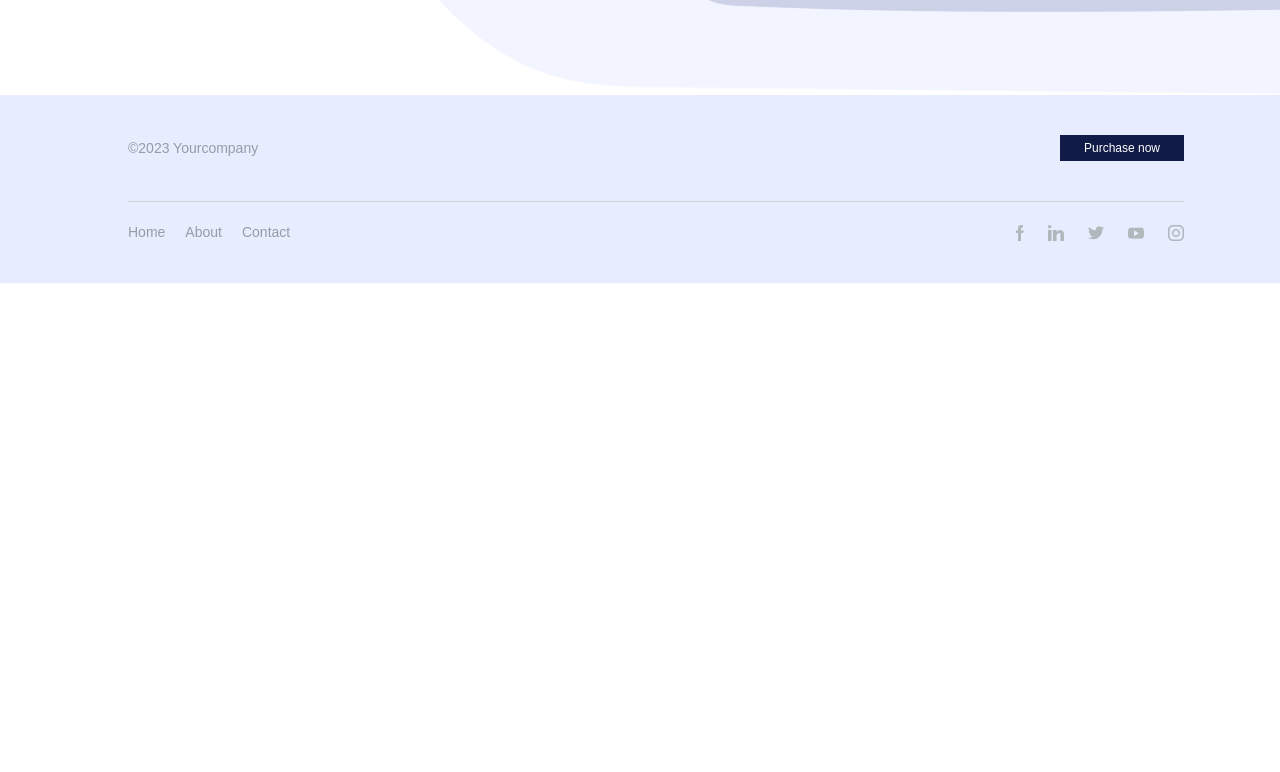
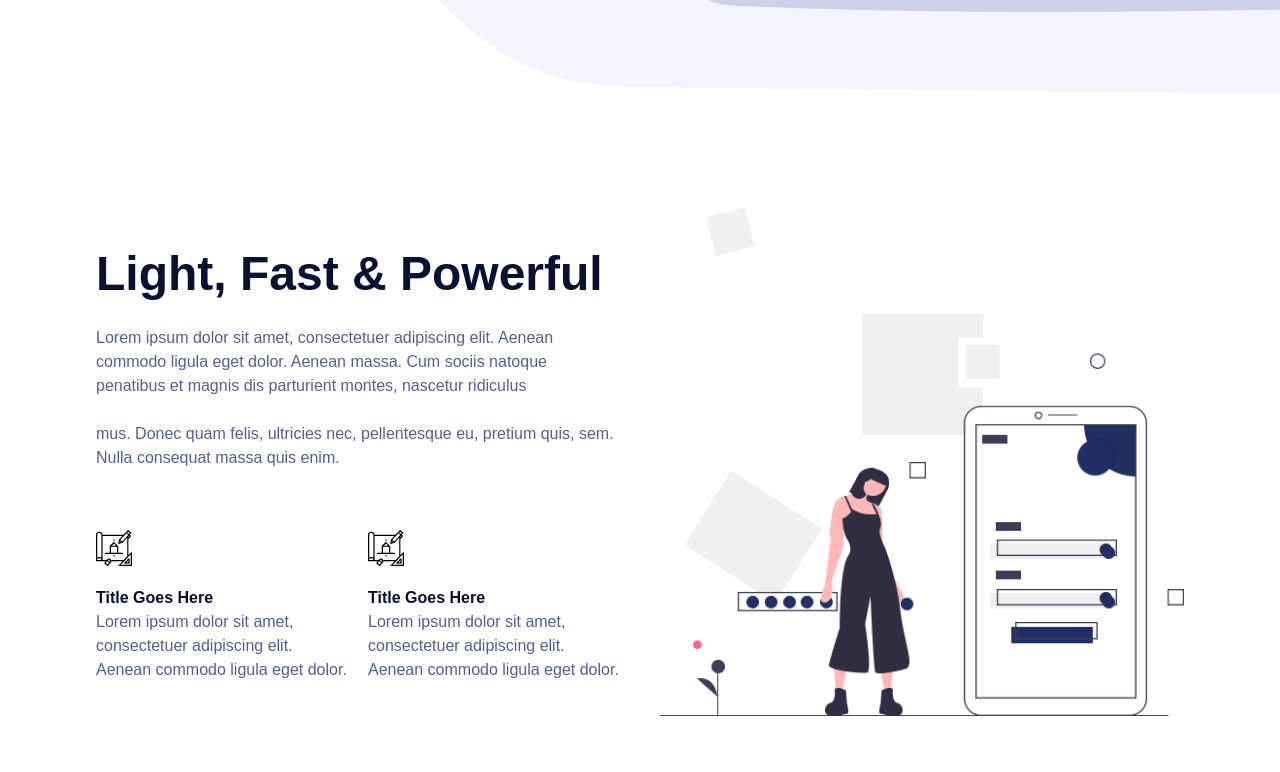
Before and after one commit to hasanimrul/skyline-landing-page, a Next.js app: page / in a window 1280 px wide. Shown: the part 968-1740 px from the top of the page. Before the commit the page ends 1251 px from the top, so only its background shows below. Built offline with nearby package versions, Linux system fonts and the light colour scheme.

Commit message:
built middle information section

```diff
--- a/src/app/layout.js
+++ b/src/app/layout.js
@@ -1,3 +1,4 @@
+"use client"
 import "../../styles/globals.css";
 import Header from "@/components/shared/header/Header";
 import Footer from "@/components/shared/footer/Footer";
@@ -9,10 +10,6 @@ const roboto = Roboto({
   variable: "--font-roboto",
 });
 
-export const metadata = {
-  title: "Create Next App",
-  description: "Generated by create next app",
-};
 
 export default function RootLayout({ children }) {
   return (
--- a/src/app/page.js
+++ b/src/app/page.js
@@ -1,3 +1,4 @@
+import MidInfoSection from "@/components/sections/MidInfoSection";
 import TopHero from "@/components/sections/TopHero";
 import Footer from "@/components/shared/footer/Footer";
 import Header from "@/components/shared/header/Header";
@@ -6,6 +7,7 @@ export default function Home() {
   return (
     <>
       <TopHero />
+      <MidInfoSection />
     </>
   );
 }
--- /dev/null
+++ b/src/components/elements/Title.jsx
@@ -0,0 +1,14 @@
+"use client"
+import React from "react";
+
+const Title = ({ titleText }) => {
+  return (
+    <>
+      <h1 className="text-5xl font-bold text-[#091133] leading-16 max-w-[20ch]">
+        {titleText}
+      </h1>
+    </>
+  );
+};
+
+export default Title;
--- /dev/null
+++ b/src/components/sections/MidInfoSection.jsx
@@ -0,0 +1,52 @@
+import React from "react";
+import Title from "../elements/Title";
+
+const MidInfoSection = () => {
+  const infoCard = [
+    {
+      title: "Title Goes Here",
+      description:
+        "Lorem ipsum dolor sit amet, consectetuer adipiscing elit. Aenean commodo ligula eget dolor. ",
+      icon: "/assets/images/mid-info-icon.png",
+    },
+    {
+      title: "Title Goes Here",
+      description:
+        "Lorem ipsum dolor sit amet, consectetuer adipiscing elit. Aenean commodo ligula eget dolor. ",
+      icon: "/assets/images/mid-info-icon.png",
+    },
+  ];
+  return (
+    <div className="main-container py-28">
+      <div className="boxed-content grid grid-cols-2 items-center gap-10">
+        <div className="flex flex-col items-start gap-5">
+          <Title titleText={"Light, Fast & Powerful"} />
+          <p className="text-[#505F98]">
+            Lorem ipsum dolor sit amet, consectetuer adipiscing elit. Aenean
+            commodo ligula eget dolor. Aenean massa. Cum sociis natoque
+            penatibus et magnis dis parturient montes, nascetur ridiculus <br />{" "}
+            <br />
+            mus. Donec quam felis, ultricies nec, pellentesque eu, pretium quis,
+            sem. Nulla consequat massa quis enim.
+          </p>
+          <div className="grid grid-cols-2 gap-5 pt-10">
+            {infoCard.map((card, index) => (
+              <div key={index} className="flex flex-col gap-5 items-start">
+                <img src={card.icon} alt="mid info icon" />
+                <div>
+                  <h3 className="text-[#091133] font-bold">{card.title}</h3>
+                  <p className="text-[#505F98]">{card.description}</p>
+                </div>
+              </div>
+            ))}
+          </div>
+        </div>
+        <div>
+          <img src="/assets/images/mid-info.png" alt="mid info image" />
+        </div>
+      </div>
+    </div>
+  );
+};
+
+export default MidInfoSection;
--- a/src/components/sections/TopHero.jsx
+++ b/src/components/sections/TopHero.jsx
@@ -1,6 +1,7 @@
 import React from "react";
 import PrimaryBtn from "../elements/buttons/PrimaryBtn";
 import SecondaryBtn from "../elements/buttons/SecondaryBtn";
+import Title from "../elements/Title";
 
 const TopHero = () => {
   return (
@@ -11,12 +12,10 @@ const TopHero = () => {
         backgroundPosition: "right",
         backgroundRepeat: "no-repeat",
       }}
-      className=" py-[22rem] flex items-center"
+      className=" py-[22rem] flex items-center main-container"
     >
       <div className="boxed-content flex flex-col items-start gap-5">
-        <h1 className="text-5xl font-bold text-[#091133] leading-16">
-        Introduce Your Product <br /> Quickly & Effectively
-        </h1>
+      <Title titleText={"Introduce Your Product Quickly & Effectively"} />
         <p className="text-[#505F98] max-w-[60ch]">
         Lorem ipsum dolor sit amet, consectetuer adipiscing elit. Aenean commodo ligula eget dolor. Aenean massa. Cum sociis natoque penatibus et magnis dis parturient montes, nascetur ridiculus <br /> <br />
         mus. Donec quam felis, ultricies nec, pellentesque eu, pretium quis, sem. Nulla consequat massa quis enim.
--- a/src/components/shared/footer/Footer.jsx
+++ b/src/components/shared/footer/Footer.jsx
@@ -9,7 +9,7 @@ const Footer = () => {
         "/assets/icons/instagram.svg",
     ];
   return (
-    <div className="bg-[#E7ECFF] py-10">
+    <div className="main-container bg-[#E7ECFF] py-10">
       <div className="boxed-content">
         <div className="flex justify-between items-center">
           <p className="text-[#939EA4] text-[14px]">©2023 Yourcompany</p>
--- a/src/components/shared/header/Header.jsx
+++ b/src/components/shared/header/Header.jsx
@@ -4,7 +4,7 @@ import React from "react";
 
 const Header = () => {
   return (
-    <div className="flex justify-between items-center boxed-content absolute left-0 right-0 top-5">
+    <div className="flex justify-between items-center px-24 absolute left-0 right-0 top-5">
       <ul className="flex gap-10 text-[14px] text-[#505F98]">
         <li>
           <a href="/">Home</a>
--- a/styles/globals.css
+++ b/styles/globals.css
@@ -24,6 +24,11 @@ body {
 }
 
 .boxed-content {
-  padding-left: 8rem;
-  padding-right: 6rem;
+  width: min(1440px, 85%);
 }
+
+.main-container {
+  display: flex;
+  flex-direction: column;
+  align-items: center;
+}
```
Also changed, not shown: public/assets/images/mid-info-icon.png (added), public/assets/images/mid-info.png (added).
